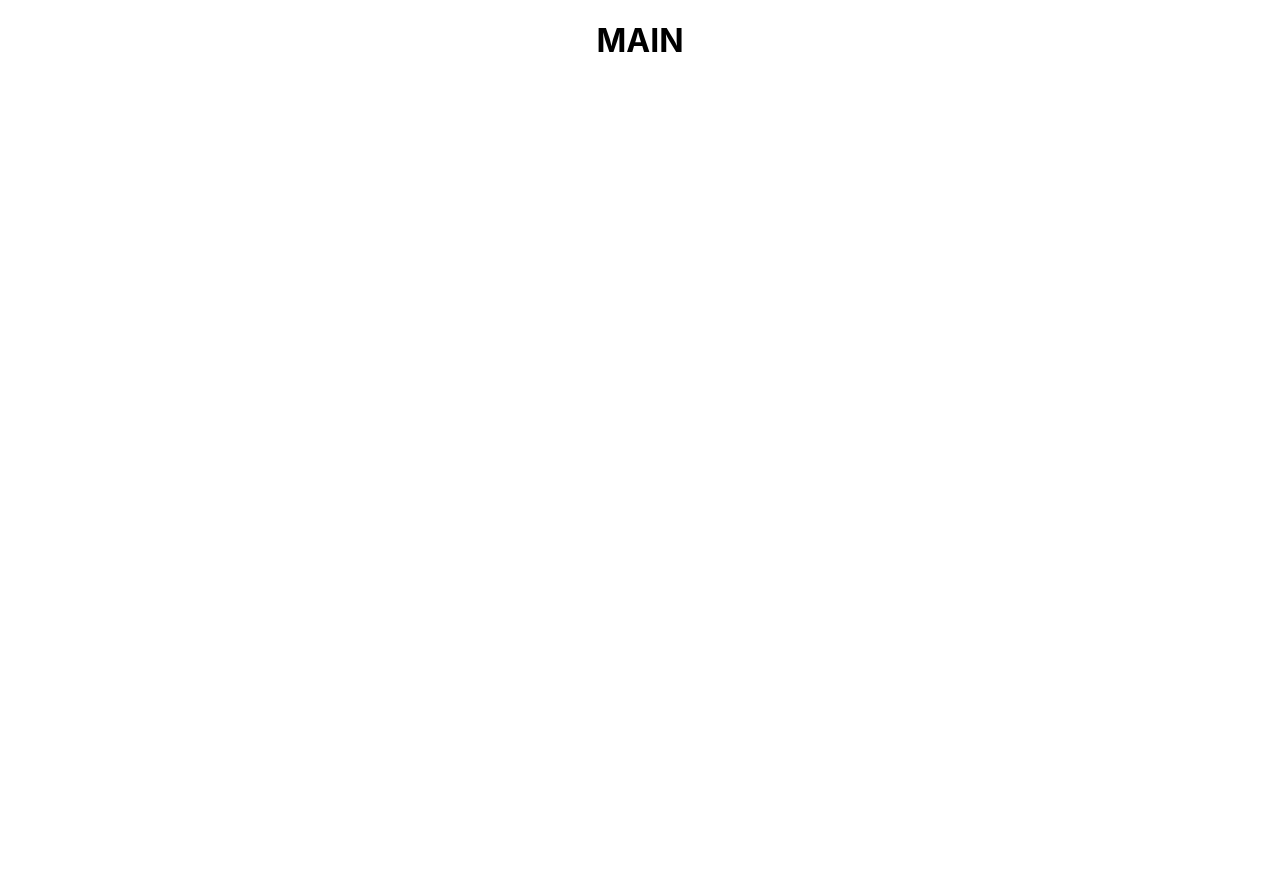
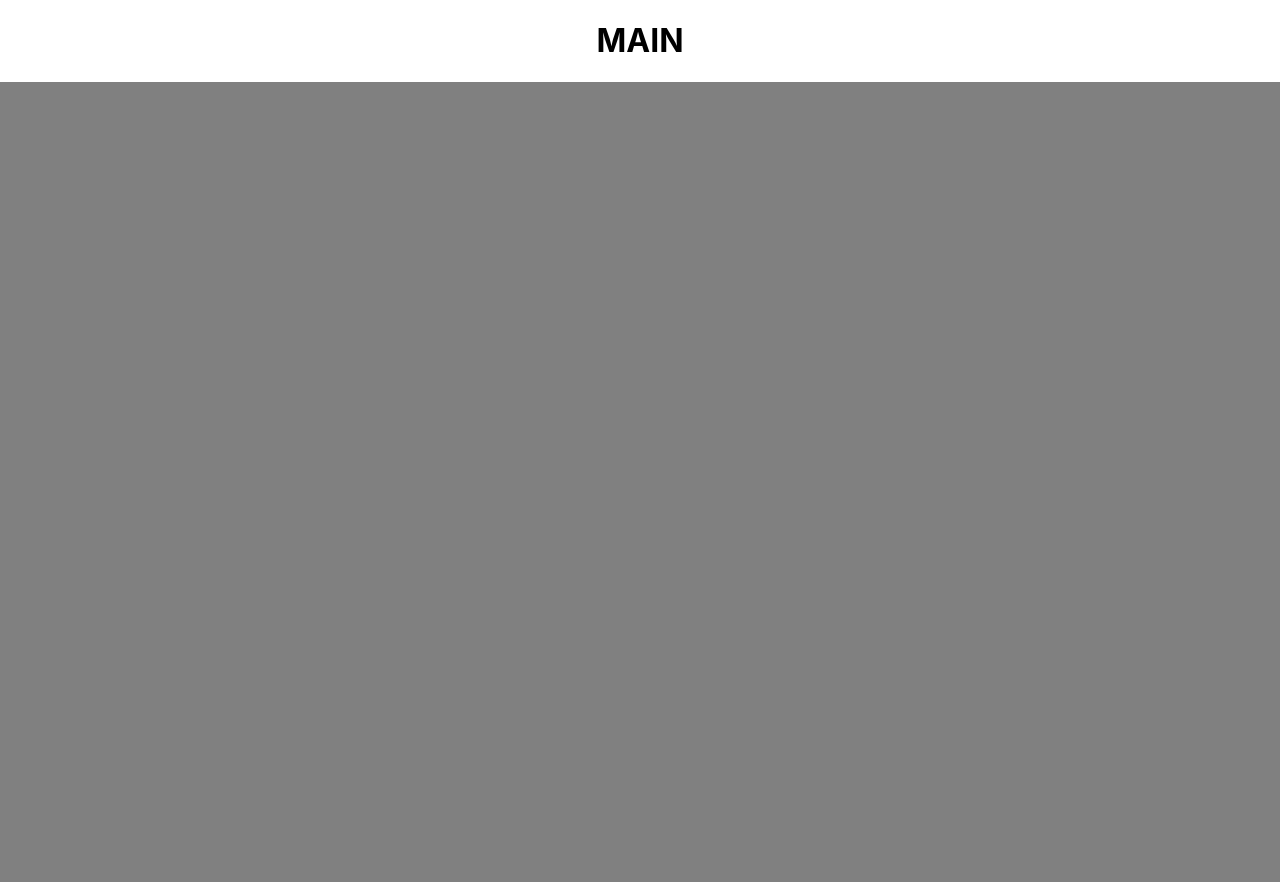
Before and after one commit to Topmost-Square/rpg-client, a React (Create React App) app: page / in a window 1280 px wide. Before the commit the page ends 800 px from the top, so only its background shows below. Built offline with nearby package versions, Linux system fonts and the light colour scheme; sample sign-in values are in the browser's storage.

Commit message:
resize canvas listener

```diff
--- a/src/index.css
+++ b/src/index.css
@@ -7,7 +7,6 @@ body {
   -moz-osx-font-smoothing: grayscale;
 }
 
-code {
-  font-family: source-code-pro, Menlo, Monaco, Consolas, 'Courier New',
-    monospace;
+canvas {
+  background: grey;
 }
--- a/src/pages/Main.js
+++ b/src/pages/Main.js
@@ -1,7 +1,43 @@
+import {useEffect, useRef, useState} from "react";
+
 export const Main = () => {
+    const canvasRef = useRef(null);
+
+    const [canvas, setCanvas] = useState(null)
+    const [context, setContext] = useState(null)
+
+    useEffect(() => {
+        if (canvasRef.current) {
+            setCanvas(canvasRef.current);
+        }
+    },[canvasRef]);
+
+    useEffect(() => {
+        if (canvas) {
+            canvas.width = window.innerWidth;
+            canvas.height = window.innerHeight;
+
+            setContext(canvas.getContext('2d'));
+        }
+    },[canvas]);
+
+    useEffect(() => {
+        const handleResize = () => {
+            if (canvas) {
+                canvas.width = window.innerWidth;
+                canvas.height = window.innerHeight;
+            }
+
+        }
+        window.addEventListener('resize', handleResize)
+
+        return _=> window.removeEventListener('resize', handleResize);
+    })
+
     return (
         <div>
             <h1>MAIN</h1>
+            <canvas ref={canvasRef}></canvas>
         </div>
     );
 }
```
